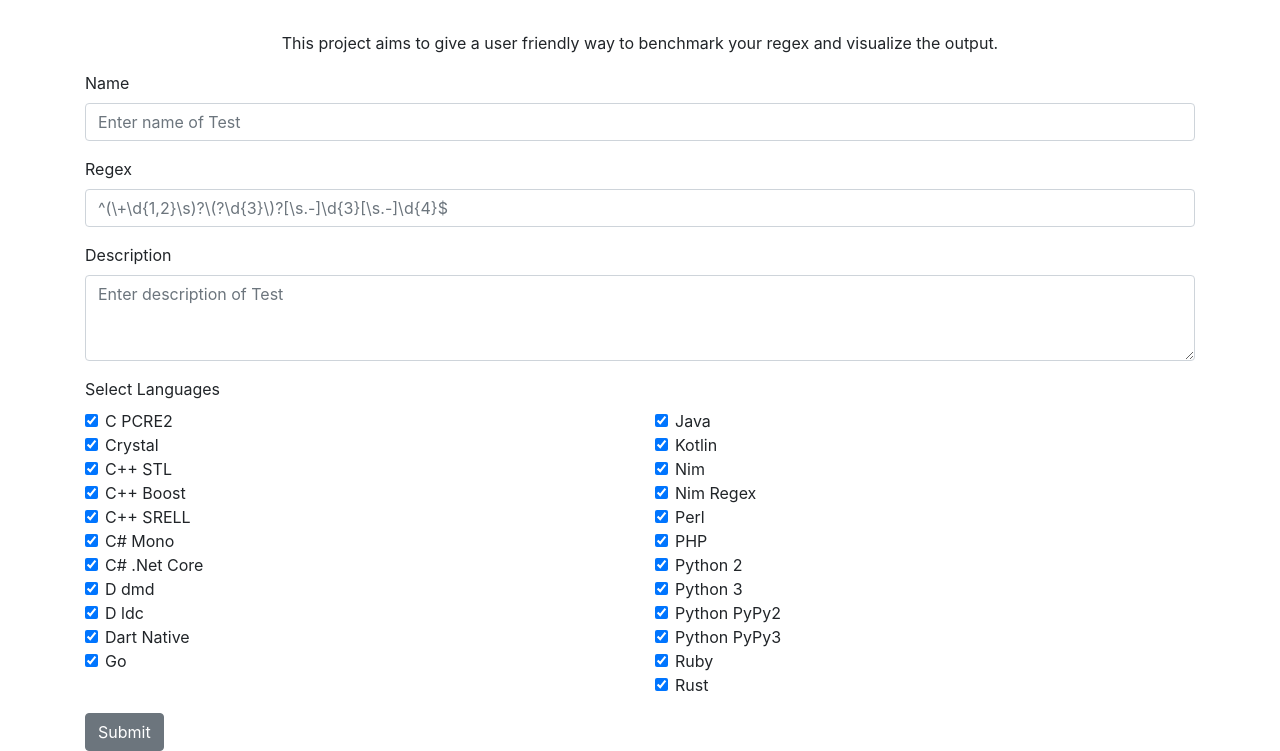
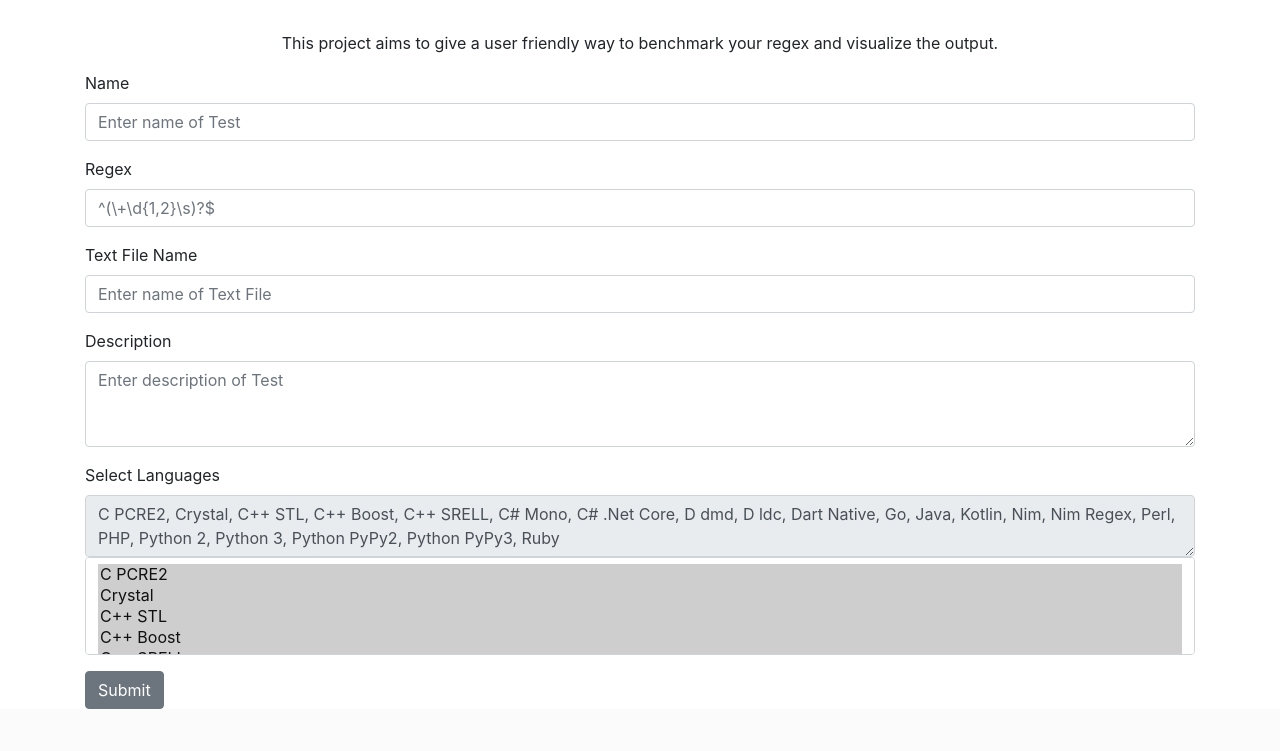
Before and after one commit to GraysonNocera/regex-benchmark, a Django app: page / in a window 1280 px wide. Shown: the part 169-920 px from the top of the page. After the commit the page ends 878 px from the top, so only its background shows below. Run offline with Django 4.2, Linux system fonts and the light colour scheme; some libraries are stand-ins or nearby versions.

Commit message:
Worklng UI with form

```diff
--- /dev/null
+++ b/benchmark_server/regex_ui/constants.py
@@ -0,0 +1,25 @@
+ENGINES = [
+    "C PCRE2",
+    "Crystal",
+    "C++ STL",
+    "C++ Boost",
+    "C++ SRELL",
+    "C# Mono",
+    "C# .Net Core",
+    "D dmd",
+    "D ldc",
+    "Dart Native",
+    "Go",
+    "Java",
+    "Kotlin",
+    "Nim",
+    "Nim Regex",
+    "Perl",
+    "PHP",
+    "Python 2",
+    "Python 3",
+    "Python PyPy2",
+    "Python PyPy3",
+    "Ruby",
+    "Rust"
+]
--- /dev/null
+++ b/benchmark_server/regex_ui/forms.py
@@ -0,0 +1,15 @@
+from django import forms
+
+from .constants import ENGINES
+
+class BenchmarkForm(forms.Form):
+    test_name = forms.CharField(label='Test Name', max_length=100)
+    regex = forms.CharField(label='Regex', max_length=100)
+    description = forms.CharField(label='Description', widget=forms.Textarea)
+    text_file_name = forms.CharField(label='Text File Name', max_length=100)
+    engines = forms.MultipleChoiceField(label='Engines', choices=[(engine, engine) for engine in ENGINES])
+
+    def clean(self):
+        cleaned_data = super().clean()
+        # Add any additional validation logic here
+        return cleaned_data
--- a/benchmark_server/regex_ui/templates/landing.html
+++ b/benchmark_server/regex_ui/templates/landing.html
@@ -5,7 +5,7 @@
     <meta charset="UTF-8">
     <meta name="viewport" content="width=device-width, initial-scale=1.0">
     <link rel="stylesheet" href="https://stackpath.bootstrapcdn.com/bootstrap/4.5.2/css/bootstrap.min.css">
-    <title>Material UI Example</title>
+    <!-- <link rel="stylesheet" href="https://cdn.jsdelivr.net/npm/mdb-ui-kit@3.11.0/css/mdb.min.css" /> -->
 </head>
 
 <body>
@@ -16,24 +16,93 @@
     <div class="container mt-5">
         <p class="text-center">This project aims to give a user friendly way to benchmark your regex and visualize the
             output.</p>
-        <form>
+        <form action="" method="post">
+            {% csrf_token %}
             <div class="form-group">
-                <label for="name">Name</label>
-                <input type="text" class="form-control" id="name" placeholder="Enter name of Test">
-            </div>
-            <div class="form-group">
-                <label for="regex">Regex</label>
-                <input type="text" class="form-control" id="regex" placeholder="^(\+\d{1,2}\s)?\(?\d{3}\)?[\s.-]\d{3}[\s.-]\d{4}$
-                ">
+                <label for="id_test_name">Name</label>
+                <input type="text" class="form-control" name="test_name" id="id_test_name"
+                    placeholder="Enter name of Test">
             </div>
 
             <div class="form-group">
-                <label for="description">Description</label>
-                <textarea class="form-control" id="description" rows="3"
+                <label for="id_regex">Regex</label>
+                <input type="text" class="form-control" name="regex" id="id_regex" placeholder="^(\+\d{1,2}\s)?$">
+            </div>
+
+            <div class="form-group">
+                <label for="id_text_file_name">Text File Name</label>
+                <input type="text" class="form-control" name="text_file_name" id="id_text_file_name"
+                    placeholder="Enter name of Text File">
+            </div>
+
+            <div class="form-group">
+                <label for="id_description">Description</label>
+                <textarea class="form-control" name="description" id="id_description" rows="3"
                     placeholder="Enter description of Test"></textarea>
             </div>
 
             <div class="form-group">
+                <label for="id_engines">Select Languages</label>
+                <script>
+                    function showSelectedItems() {
+                        var selectElement = document.getElementById("id_engines");
+                        var selectedItems = [];
+                        for (var i = 0; i < selectElement.options.length; i++) {
+                            if (selectElement.options[i].selected) {
+                                selectedItems.push(selectElement.options[i].value);
+                            }
+                        }
+                        var selectedItemsText = selectedItems.join(", ");
+                        let elem = document.getElementById("selectedItems");
+                        elem.value = selectedItemsText;
+                        console.log(elem.clientHeight, elem.scrollHeight);
+                        elem.rows -= 1;
+                        while (elem.clientHeight < elem.scrollHeight) {
+                            elem.rows += 1;
+                        }
+
+                    }
+                </script>
+                <script type="text/javascript">
+                    window.addEventListener("load", function () {
+                        showSelectedItems();
+                    }, false);
+                </script>
+                <textarea type="text" class="form-control" id="selectedItems" rows="2" disabled> </textarea>
+
+                <select multiple class="form-control" name="engines" id="id_engines" onchange="showSelectedItems()">
+                    <option value="C PCRE2" selected>C PCRE2</option>
+                    <option value="Crystal" selected>Crystal</option>
+                    <option value="C++ STL" selected>C++ STL</option>
+                    <option value="C++ Boost" selected>C++ Boost</option>
+                    <option value="C++ SRELL" selected>C++ SRELL</option>
+                    <option value="C# Mono" selected>C# Mono</option>
+                    <option value="C# .Net Core" selected>C# .Net Core</option>
+                    <option value="D dmd" selected>D dmd</option>
+                    <option value="D ldc" selected>D ldc</option>
+                    <option value="Dart Native" selected>Dart Native</option>
+                    <option value="Go" selected>Go</option>
+                    <option value="Java" selected>Java</option>
+                    <option value="Kotlin" selected>Kotlin</option>
+                    <option value="Nim" selected>Nim</option>
+                    <option value="Nim Regex" selected>Nim Regex</option>
+                    <option value="Perl" selected>Perl</option>
+                    <option value="PHP" selected>PHP</option>
+                    <option value="Python 2" selected>Python 2</option>
+                    <option value="Python 3" selected>Python 3</option>
+                    <option value="Python PyPy2" selected>Python PyPy2</option>
+                    <option value="Python PyPy3" selected>Python PyPy3</option>
+                    <option value="Ruby" selected>Ruby</option>
+                </select>
+                </select>
+
+
+                <!-- <p>Selected Items: <span id="selectedItems"></span></p> -->
+
+            </div>
+
+            <!-- <div class="form-group">
+
                 <label for="languages">Select Languages</label>
                 <div class="row">
                     <div class="col-md-6">
@@ -184,7 +253,7 @@
                         </div>
                     </div>
                 </div>
-            </div>
+            </div> -->
 
             <button type="submit" class="btn btn-secondary">Submit</button>
         </form>
--- a/benchmark_server/regex_ui/views.py
+++ b/benchmark_server/regex_ui/views.py
@@ -1,6 +1,22 @@
 from django.shortcuts import render
 from django.http import HttpResponse
+from django.shortcuts import render, redirect
+from django.http import HttpResponse
+from .forms import BenchmarkForm
 
 def landing_page(request):
-    # return HttpResponse('Hello World')
-    return render(request, 'landing.html')
+    if request.method == 'POST':
+        print(request.POST)
+        form = BenchmarkForm(request.POST)
+        print(form.data )
+        if form.is_valid():
+            # Process the form data
+            # ...
+            return redirect('.')  # Redirect to success page after form submission
+    else:
+        form = BenchmarkForm()
+
+    return render(request, 'landing.html', {'form': form})
+
+def success(request):
+    return HttpResponse('Form submitted successfully!')
```
Also changed, not shown: 1 other file.
